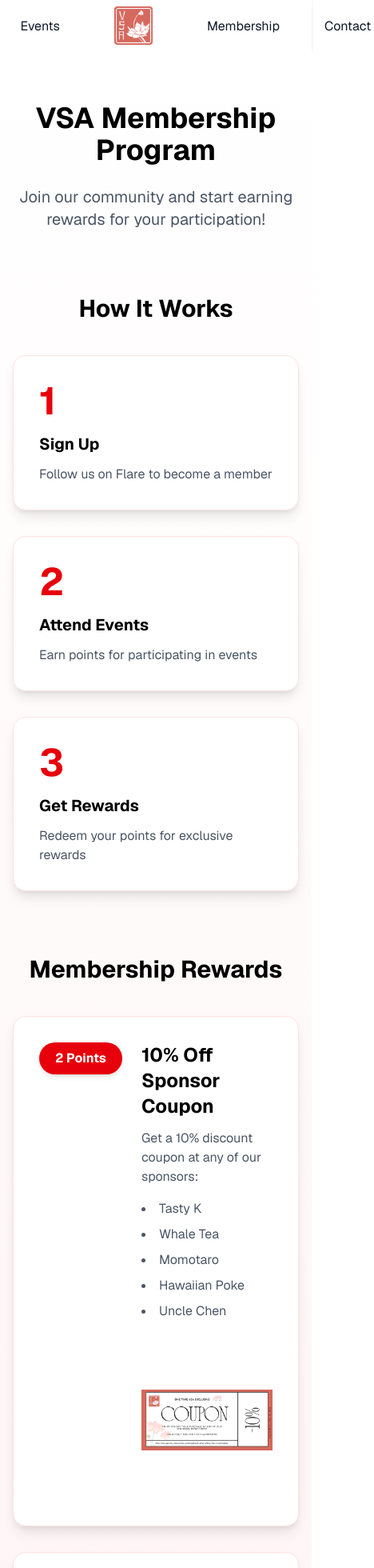
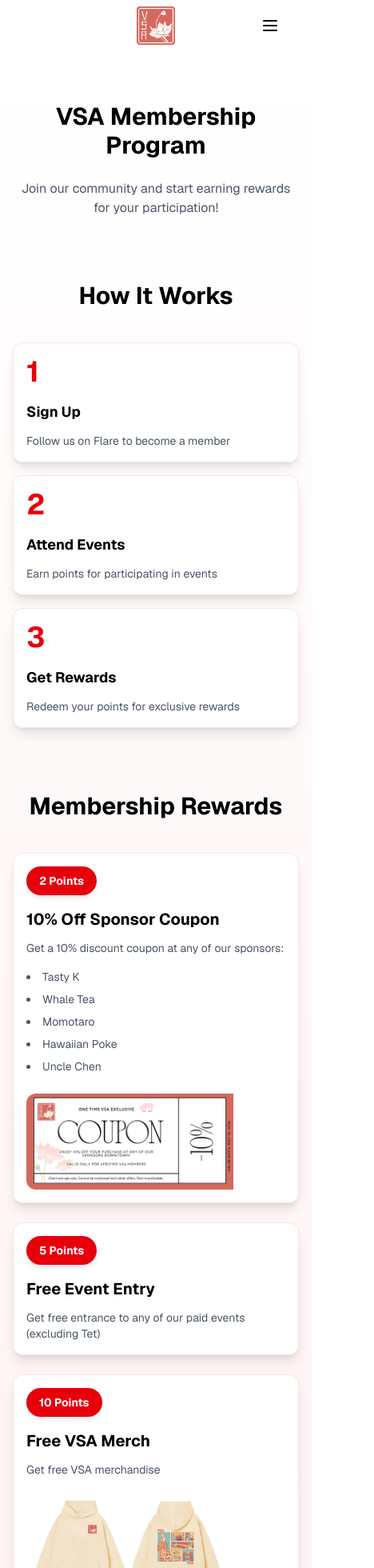
Before and after one commit to khai-ta/psu-vsa-website, a Next.js app: page /membership in a window 390 px wide. Shown: the top 1960 px of the page at 80% size, 468 px wide, since content can reach past the window. Built offline with nearby package versions, Linux system fonts and the light colour scheme.

Commit message:
optimize for mobile

```diff
--- a/src/app/layout.tsx
+++ b/src/app/layout.tsx
@@ -1,30 +1,34 @@
-import type { Metadata } from "next";
+"use client";
+
 import { Geist } from "next/font/google";
 import "@/styles/globals.css";
 import Link from "next/link";
 import Image from "next/image";
+import { useState } from "react";
 
 const geist = Geist({
   subsets: ["latin"],
 });
-
-export const metadata: Metadata = {
-  title: "Penn State VSA | Vietnamese Student Association",
-  description: "The official website of the Vietnamese Student Association at Penn State University",
-};
 
 export default function RootLayout({
   children,
 }: Readonly<{
   children: React.ReactNode;
 }>) {
+  const [mobileMenuOpen, setMobileMenuOpen] = useState(false);
+
   return (
     <html lang="en">
+      <head>
+        <title>Penn State VSA | Vietnamese Student Association</title>
+        <meta name="description" content="The official website of the Vietnamese Student Association at Penn State University" />
+      </head>
       <body className={`${geist.className} min-h-screen flex flex-col`}>
         <header className="bg-white shadow-sm">
           <nav className="max-w-3xl mx-auto px-4">
-            <div className="flex justify-center items-center h-16">
-              <div className="flex items-center space-x-12">
+            <div className="flex justify-center items-center h-16 relative">
+              {/* Desktop nav - centered */}
+              <div className="hidden md:flex items-center space-x-12">
                 <Link
                   href="/about"
                   className="text-gray-900 inline-flex items-center px-1 pt-1 border-b-2 border-transparent hover:border-red-500 transition-colors"
@@ -63,7 +67,65 @@
                   Contact
                 </Link>
               </div>
+
+              {/* Mobile logo */}
+              <Link href="/" className="md:hidden flex items-center">
+                <div className="relative w-12 h-12">
+                  <Image
+                    src="/assets/vsa-logo.png"
+                    alt="Penn State VSA Logo"
+                    fill
+                    className="object-contain"
+                    priority
+                  />
+                </div>
+              </Link>
+
+              {/* Mobile menu button - absolute right */}
+              <button
+                onClick={() => setMobileMenuOpen(!mobileMenuOpen)}
+                className="md:hidden absolute right-4 p-2 hover:bg-gray-100 rounded transition-colors"
+                aria-label="Toggle menu"
+              >
+                <svg className="w-6 h-6 text-black" fill="none" stroke="currentColor" viewBox="0 0 24 24">
+                  <path strokeLinecap="round" strokeLinejoin="round" strokeWidth={2} d="M4 6h16M4 12h16M4 18h16" />
+                </svg>
+              </button>
             </div>
+
+            {/* Mobile menu - shown only on mobile */}
+            {mobileMenuOpen && (
+              <div className="md:hidden py-4 border-t border-gray-200">
+                <Link
+                  href="/about"
+                  className="block px-4 py-2 text-gray-900 hover:bg-gray-100 transition-colors"
+                  onClick={() => setMobileMenuOpen(false)}
+                >
+                  About
+                </Link>
+                <Link
+                  href="/events"
+                  className="block px-4 py-2 text-gray-900 hover:bg-gray-100 transition-colors"
+                  onClick={() => setMobileMenuOpen(false)}
+                >
+                  Events
+                </Link>
+                <Link
+                  href="/membership"
+                  className="block px-4 py-2 text-gray-900 hover:bg-gray-100 transition-colors"
+                  onClick={() => setMobileMenuOpen(false)}
+                >
+                  Membership
+                </Link>
+                <Link
+                  href="/contact"
+                  className="block px-4 py-2 text-gray-900 hover:bg-gray-100 transition-colors"
+                  onClick={() => setMobileMenuOpen(false)}
+                >
+                  Contact
+                </Link>
+              </div>
+            )}
           </nav>
         </header>
 
--- a/src/app/membership/page.tsx
+++ b/src/app/membership/page.tsx
@@ -6,8 +6,8 @@
       <div className="max-w-5xl mx-auto px-4 py-16">
         {/* Header */}
         <section className="mb-20 text-center">
-          <h1 className="text-4xl md:text-5xl font-bold mb-6 text-black">VSA Membership Program</h1>
-          <p className="text-xl text-gray-600 max-w-2xl mx-auto">
+          <h1 className="text-3xl sm:text-4xl md:text-5xl font-bold mb-6 text-black">VSA Membership Program</h1>
+          <p className="text-base sm:text-lg md:text-xl text-gray-600 max-w-2xl mx-auto">
             Join our community and start earning rewards for your participation!
           </p>
         </section>
@@ -15,21 +15,21 @@
         {/* How It Works */}
         <section className="mb-20">
           <h2 className="text-3xl md:text-4xl font-bold mb-10 text-center text-black">How It Works</h2>
-          <div className="grid grid-cols-1 md:grid-cols-3 gap-8">
-            <div className="bg-white rounded-2xl p-8 shadow-lg hover:shadow-xl transition-shadow border border-red-100">
-              <div className="text-5xl font-bold mb-4 text-red-600">1</div>
-              <h3 className="text-xl font-bold mb-3 text-black">Sign Up</h3>
-              <p className="text-gray-600">Follow us on Flare to become a member</p>
+          <div className="grid grid-cols-1 md:grid-cols-3 gap-4 md:gap-8">
+            <div className="bg-white rounded-xl md:rounded-2xl p-4 md:p-8 shadow-lg hover:shadow-xl transition-shadow border border-red-100">
+              <div className="text-4xl md:text-5xl font-bold mb-4 text-red-600">1</div>
+              <h3 className="text-lg md:text-xl font-bold mb-3 text-black">Sign Up</h3>
+              <p className="text-sm md:text-base text-gray-600">Follow us on Flare to become a member</p>
             </div>
-            <div className="bg-white rounded-2xl p-8 shadow-lg hover:shadow-xl transition-shadow border border-red-100">
-              <div className="text-5xl font-bold mb-4 text-red-600">2</div>
-              <h3 className="text-xl font-bold mb-3 text-black">Attend Events</h3>
-              <p className="text-gray-600">Earn points for participating in events</p>
+            <div className="bg-white rounded-xl md:rounded-2xl p-4 md:p-8 shadow-lg hover:shadow-xl transition-shadow border border-red-100">
+              <div className="text-4xl md:text-5xl font-bold mb-4 text-red-600">2</div>
+              <h3 className="text-lg md:text-xl font-bold mb-3 text-black">Attend Events</h3>
+              <p className="text-sm md:text-base text-gray-600">Earn points for participating in events</p>
             </div>
-            <div className="bg-white rounded-2xl p-8 shadow-lg hover:shadow-xl transition-shadow border border-red-100">
-              <div className="text-5xl font-bold mb-4 text-red-600">3</div>
-              <h3 className="text-xl font-bold mb-3 text-black">Get Rewards</h3>
-              <p className="text-gray-600">Redeem your points for exclusive rewards</p>
+            <div className="bg-white rounded-xl md:rounded-2xl p-4 md:p-8 shadow-lg hover:shadow-xl transition-shadow border border-red-100">
+              <div className="text-4xl md:text-5xl font-bold mb-4 text-red-600">3</div>
+              <h3 className="text-lg md:text-xl font-bold mb-3 text-black">Get Rewards</h3>
+              <p className="text-sm md:text-base text-gray-600">Redeem your points for exclusive rewards</p>
             </div>
           </div>
         </section>
@@ -38,19 +38,19 @@
         <section>
           <h2 className="text-3xl md:text-4xl font-bold mb-10 text-center text-black">Membership Rewards</h2>
 
-          <div className="space-y-8">
+          <div className="space-y-6 md:space-y-8">
             {/* 2 Points Reward */}
-            <div className="bg-white rounded-2xl p-8 shadow-lg hover:shadow-xl transition-all border border-red-100">
-              <div className="flex items-start gap-6">
-                <div className="bg-red-600 text-white rounded-full px-5 py-2 font-bold shrink-0 shadow-md">
+            <div className="bg-white rounded-xl md:rounded-2xl p-4 md:p-8 shadow-lg hover:shadow-xl transition-all border border-red-100">
+              <div className="flex flex-col sm:flex-row items-start gap-4 md:gap-6">
+                <div className="bg-red-600 text-white rounded-full px-4 md:px-5 py-2 font-bold shrink-0 shadow-md text-sm md:text-base">
                   2 Points
                 </div>
                 <div className="w-full">
-                  <h3 className="text-2xl font-bold mb-3 text-black">10% Off Sponsor Coupon</h3>
-                  <p className="text-gray-600 mb-4">
+                  <h3 className="text-xl md:text-2xl font-bold mb-3 text-black">10% Off Sponsor Coupon</h3>
+                  <p className="text-sm md:text-base text-gray-600 mb-4">
                     Get a 10% discount coupon at any of our sponsors:
                   </p>
-                  <ul className="list-disc list-inside text-gray-600 space-y-2 mb-6">
+                  <ul className="list-disc list-inside text-sm md:text-base text-gray-600 space-y-2 mb-6">
                     <li>Tasty K</li>
                     <li>Whale Tea</li>
                     <li>Momotaro</li>
@@ -59,7 +59,7 @@
                   </ul>
 
                   {/* Coupon Image */}
-                  <div className="relative w-full max-w-lg h-[200px] rounded-xl overflow-hidden">
+                  <div className="relative w-full max-w-lg h-[120px] md:h-[200px] rounded-xl overflow-hidden">
                     <Image
                       src="/assets/membership/vsa-membership-coupon.png"
                       alt="VSA Membership Coupon"
@@ -73,14 +73,14 @@
             </div>
 
             {/* 5 Points Reward */}
-            <div className="bg-white rounded-2xl p-8 shadow-lg hover:shadow-xl transition-all border border-red-100">
-              <div className="flex items-start gap-6">
-                <div className="bg-red-600 text-white rounded-full px-5 py-2 font-bold shrink-0 shadow-md">
+            <div className="bg-white rounded-xl md:rounded-2xl p-4 md:p-8 shadow-lg hover:shadow-xl transition-all border border-red-100">
+              <div className="flex flex-col sm:flex-row items-start gap-4 md:gap-6">
+                <div className="bg-red-600 text-white rounded-full px-4 md:px-5 py-2 font-bold shrink-0 shadow-md text-sm md:text-base">
                   5 Points
                 </div>
                 <div>
-                  <h3 className="text-2xl font-bold mb-3 text-black">Free Event Entry</h3>
-                  <p className="text-gray-600">
+                  <h3 className="text-xl md:text-2xl font-bold mb-3 text-black">Free Event Entry</h3>
+                  <p className="text-sm md:text-base text-gray-600">
                     Get free entrance to any of our paid events (excluding Tet)
                   </p>
                 </div>
@@ -88,19 +88,19 @@
             </div>
 
             {/* 10 Points Reward */}
-            <div className="bg-white rounded-2xl p-8 shadow-lg hover:shadow-xl transition-all border border-red-100">
-              <div className="flex items-start gap-6">
-                <div className="bg-red-600 text-white rounded-full px-5 py-2 font-bold shrink-0 shadow-md">
+            <div className="bg-white rounded-xl md:rounded-2xl p-4 md:p-8 shadow-lg hover:shadow-xl transition-all border border-red-100">
+              <div className="flex flex-col sm:flex-row items-start gap-4 md:gap-6">
+                <div className="bg-red-600 text-white rounded-full px-4 md:px-5 py-2 font-bold shrink-0 shadow-md text-sm md:text-base">
                   10 Points
                 </div>
                 <div className="w-full">
-                  <h3 className="text-2xl font-bold mb-3 text-black">Free VSA Merch</h3>
-                  <p className="text-gray-600 mb-6">
+                  <h3 className="text-xl md:text-2xl font-bold mb-3 text-black">Free VSA Merch</h3>
+                  <p className="text-sm md:text-base text-gray-600 mb-6">
                     Get free VSA merchandise
                   </p>
 
                   {/* Merch Image */}
-                  <div className="relative w-full max-w-lg h-[200px] rounded-xl overflow-hidden">
+                  <div className="relative w-full max-w-lg h-[120px] md:h-[200px] rounded-xl overflow-hidden">
                     <Image
                       src="/assets/membership/vsa-merch.jpg"
                       alt="VSA Merchandise"
```
Also changed, not shown: src/app/about/page.tsx (+10 -10 lines), src/app/contact/page.tsx (+8 -8 lines), src/app/events/page.tsx (+29 -12 lines), src/app/page.tsx (+21 -21 lines).
